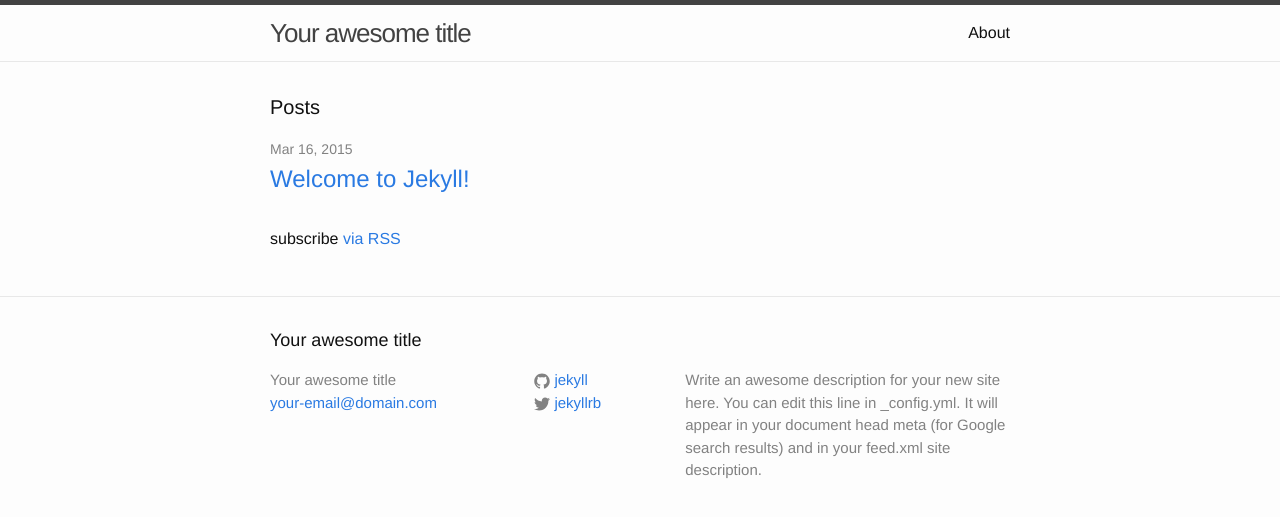
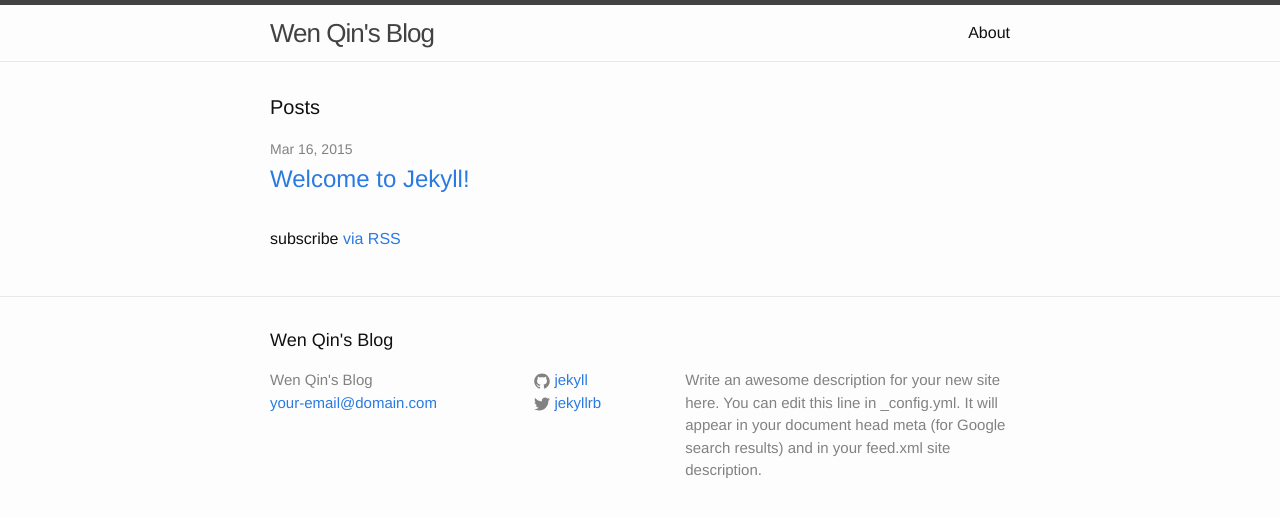
Before and after one commit to alvingeek/qin, a Jekyll site: the page built from index.html, in a window 1280 px wide. Shown: the top 517 px of the page. Built offline with Jekyll 4.4.1, drawn with Linux system fonts in a browser that asks for light colours.

Commit message:
Update _config.yml

```diff
--- a/_config.yml
+++ b/_config.yml
@@ -1,5 +1,5 @@
 # Site settings
-title: Your awesome title
+title: Wen Qin's Blog
 email: your-email@domain.com
 description: > # this means to ignore newlines until "baseurl:"
   Write an awesome description for your new site here. You can edit this
```
